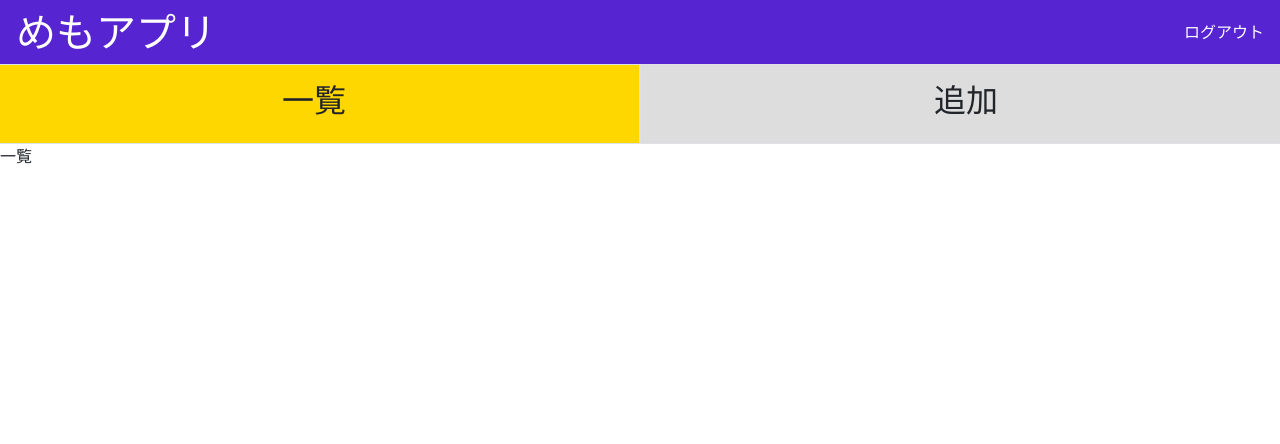
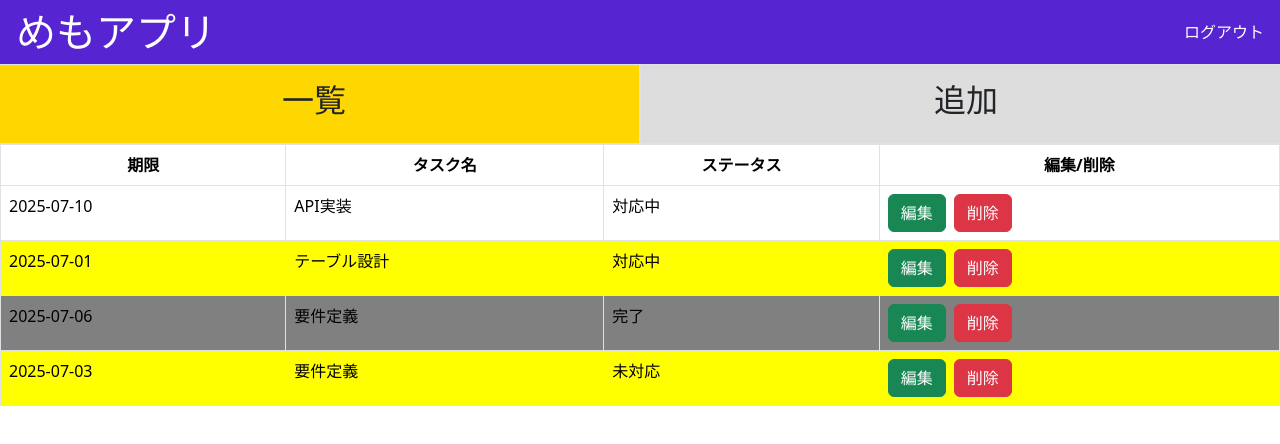
Before and after one commit to yori13/SpringPractice, a React (Create React App) app in the folder docker/web/: page /top in a window 1280 px wide. Shown: the top 444 px of the page. Built offline with nearby package versions, Linux system fonts and the light colour scheme.

Commit message:
タスク一覧の見本作成

```diff
--- a/docker/web/src/components/TaskListComponent.tsx
+++ b/docker/web/src/components/TaskListComponent.tsx
@@ -1,10 +1,108 @@
 import React from "react";
 
 export default function TaskListComponent() {
-  return(
+  const list = [
+    { id: 1, task: "API実装", limit: "2025-07-10", status: "対応中" },
+    { id: 2, task: "テーブル設計", limit: "2025-07-01", status: "対応中" },
+    { id: 3, task: "要件定義", limit: "2025-07-06", status: "完了" },
+    { id: 4, task: "要件定義", limit: "2025-07-03", status: "未対応" }
+  ];
+
+  const today = new Date();
+  today.setHours(0, 0, 0, 0);
+
+  return (
     <>
+      <style>{`
+        .deadline {
+          background-color: pink !important;
+          color: red !important;
+        }
+        .warning {
+          background-color: yellow !important;
+          color: black !important;
+        }
+        .complate {
+          background-color: gray !important;
+          color: black !important;
+        }
+      `}</style>
       <div>
-        一覧
+        <table className="table table-bordered">
+          <thead>
+            <tr>
+              <th className="text-center">期限</th>
+              <th className="text-center">タスク名</th>
+              <th className="text-center">ステータス</th>
+              <th className="text-center">編集/削除</th>
+            </tr>
+          </thead>
+          <tbody>
+            {list.map((item) => {
+              const limitDate = new Date(item.limit.replace(/\//g, "-"));
+              const diffTime = limitDate.getTime() - today.getTime();
+              const diffDays = Math.floor(diffTime / (1000 * 60 * 60 * 24));
+
+              return (
+                <tr key={item.id}>
+                  <td
+                    className={
+                      item.status==="完了"
+                      ?"complate"
+                      :diffDays < 0
+                        ? "deadline"
+                        : diffDays <= 3
+                        ? "warning"
+                        : ""
+                    }
+                  >
+                    {item.limit}
+                  </td>
+                  <td
+                    className={
+                      item.status==="完了"
+                      ?"complate"
+                      :diffDays < 0
+                        ? "deadline"
+                        : diffDays <= 3
+                        ? "warning"
+                        : ""
+                    }
+                  >
+                    {item.task}
+                  </td>
+                  <td
+                    className={
+                      item.status==="完了"
+                      ?"complate"
+                      :diffDays < 0
+                        ? "deadline"
+                        : diffDays <= 3
+                        ? "warning"
+                        : ""
+                    }
+                  >
+                    {item.status}
+                  </td>
+                  <td
+                    className={
+                      item.status==="完了"
+                      ?"complate"
+                      :diffDays < 0
+                        ? "deadline"
+                        : diffDays <= 3
+                        ? "warning"
+                        : ""
+                    }
+                  >
+                    <input type="button" value="編集" className="btn btn-success me-2" />
+                    <input type="button" value="削除" className="btn btn-danger"/>
+                  </td>
+                </tr>
+              );
+            })}
+          </tbody>
+        </table>
       </div>
     </>
   );
```
